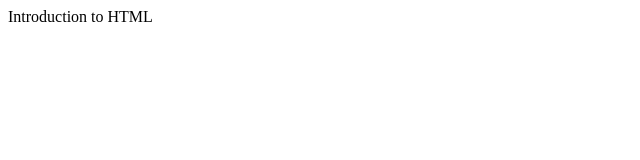
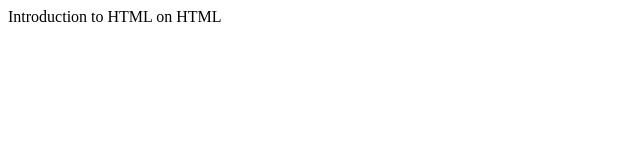
Before and after one commit to Java50BorisRusnak/html-css-js-introduction, a plain HTML site: page index.html in a window 1280 px wide. Shown: the full height of the page, 0-640 px from the left. Drawn offline with Linux system fonts and the light colour scheme.

Commit message:
adds HTML

```diff
--- a/index.html
+++ b/index.html
@@ -7,6 +7,6 @@
     <title>Document</title>
 </head>
 <body>
-    Introduction to HTML
+    Introduction to HTML on HTML
 </body>
 </html>
```
